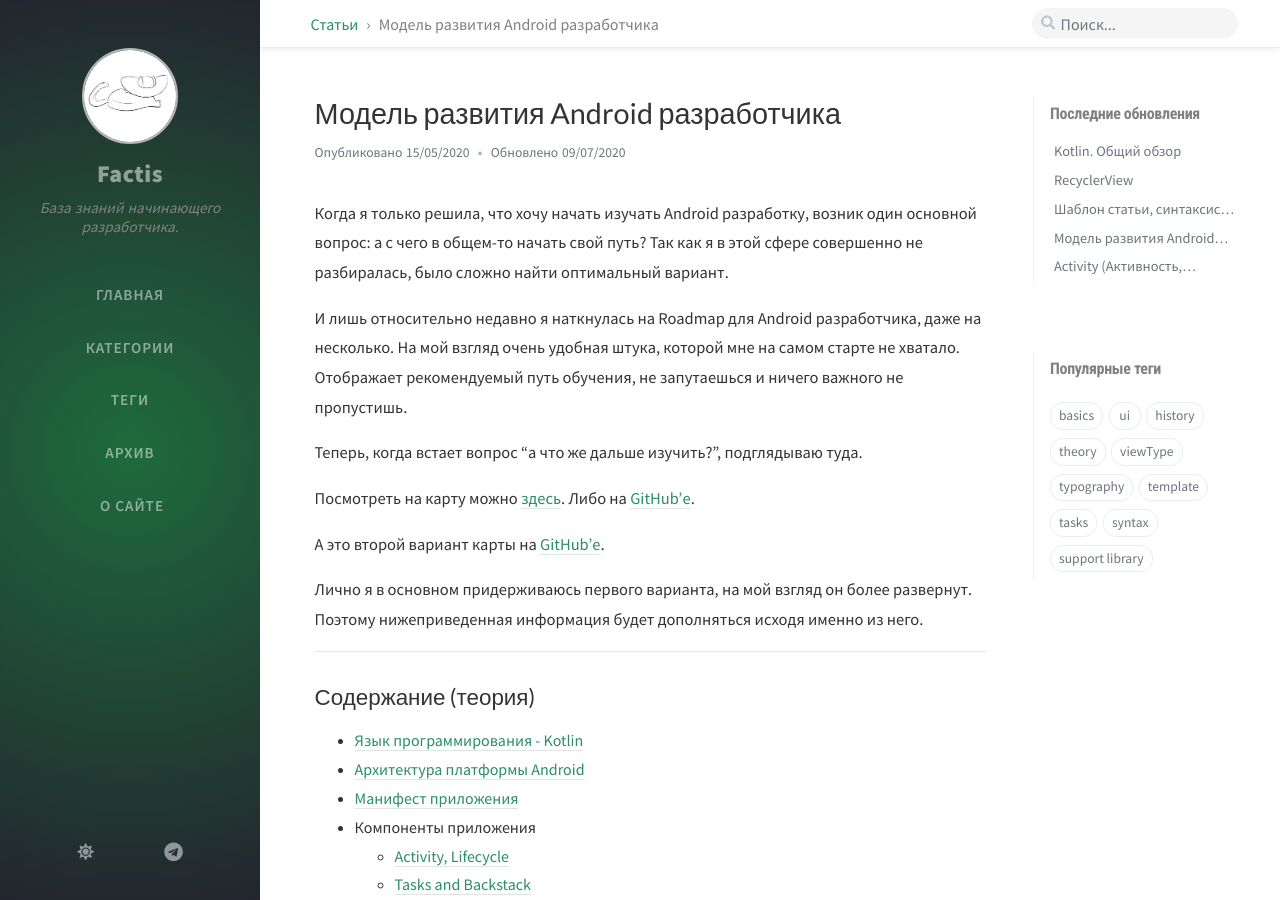
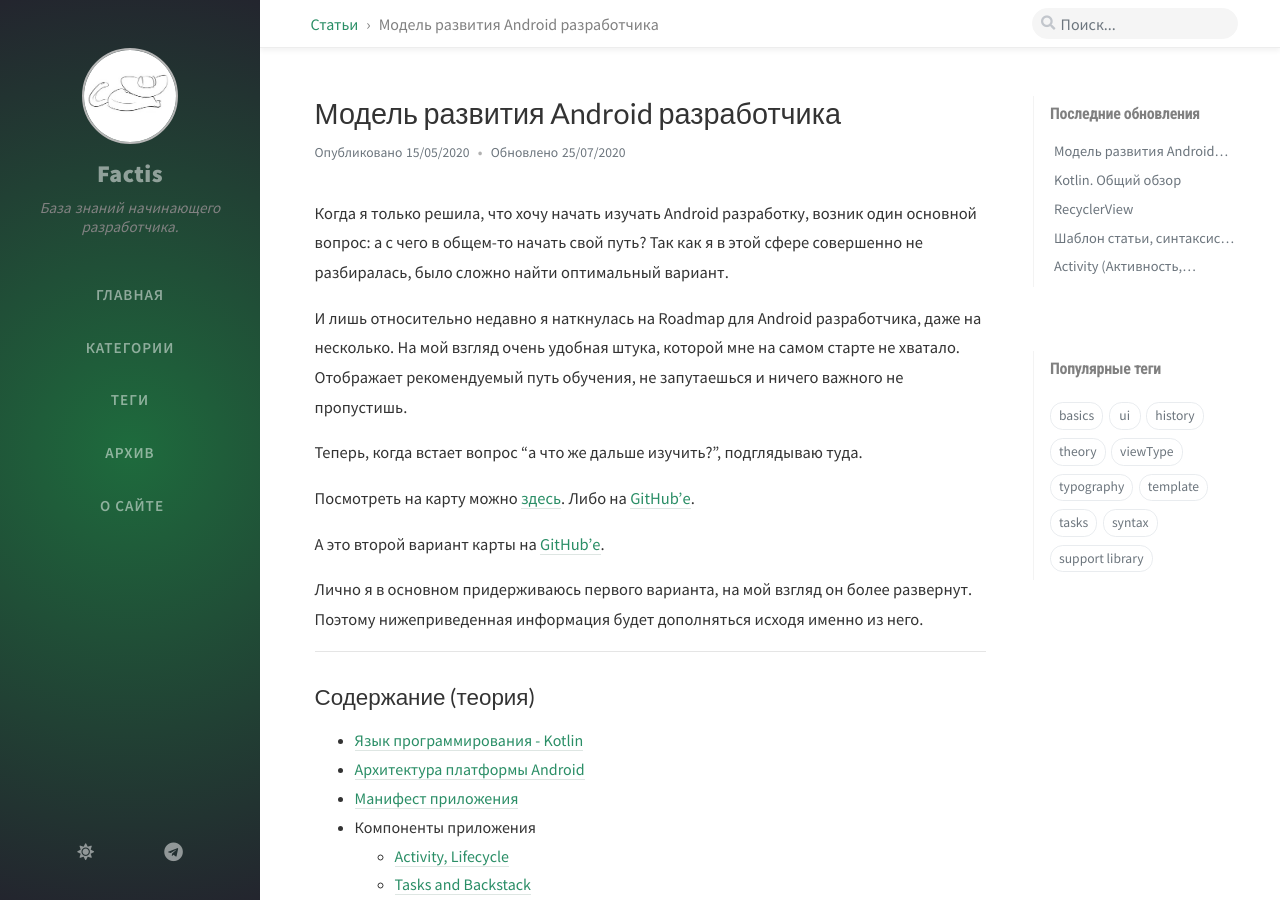
Before and after one commit to Bimlibik/bimlibik.github.io, a Jekyll site: the page built from _posts/android/2020-05-14-roadmap-android-developer.md, in a window 1280 px wide and 900 px high. Built offline with Jekyll 4.4.1, drawn with Linux system fonts in a browser that asks for light colours; nearby versions of some CDN libraries; comment, search, counter and statistics services are not loaded.

Commit message:
Update lastmod.

```diff
--- a/_data/updates.yml
+++ b/_data/updates.yml
@@ -33,7 +33,7 @@
   lastmod: '2020-05-18 18:10:10 +0800'
 -
   filename: 'roadmap-android-developer'
-  lastmod: '2020-07-09 22:14:00 +0800'
+  lastmod: '2020-07-25 03:44:00 +0800'
 -
   filename: 'post-template'
   lastmod: '2020-07-14 18:46:24 +0800'
```
